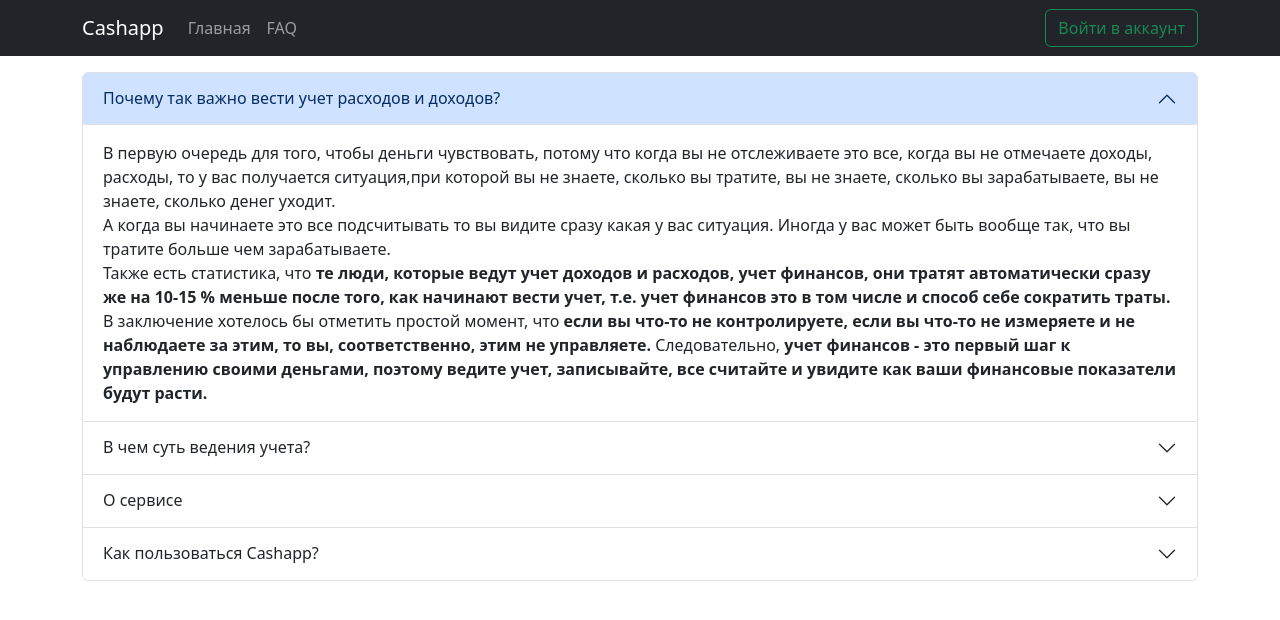
After one commit to kaluginpeter/django-cashapp, a Django app: page /faq/ in a window 1280 px wide. The commit adds this page. Shown: the top 620 px of the page. Run offline with Django 4.2, Linux system fonts and the light colour scheme.

Commit message:
Added some FAQ page descriotion

```diff
--- /dev/null
+++ b/balance/templates/balance/faq.html
@@ -0,0 +1,122 @@
+{% extends 'base.html' %}
+
+{% block content %}
+    <div class="accordion" id="accordionExample">
+        <div class="accordion-item">
+            <h2 class="accordion-header" id="headingOne">
+                <button class="accordion-button" type="button" data-bs-toggle="collapse" data-bs-target="#collapseOne"
+                        aria-expanded="true" aria-controls="collapseOne">
+                    Почему так важно вести учет расходов и доходов?
+                </button>
+            </h2>
+            <div id="collapseOne" class="accordion-collapse collapse show" aria-labelledby="headingOne"
+                 data-bs-parent="#accordionExample">
+                <div class="accordion-body">
+                    В первую очередь для того, чтобы деньги чувствовать, потому что когда вы не отслеживаете это все,
+                    когда вы не отмечаете доходы, расходы, то у вас получается ситуация,при которой вы не знаете,
+                    сколько вы тратите, вы не знаете, сколько вы зарабатываете, вы не знаете, сколько денег уходит.
+                    <br>
+                    А когда вы начинаете это все подсчитывать то вы видите сразу какая у вас ситуация. Иногда у вас
+                    может быть вообще так, что вы тратите больше чем зарабатываете.
+                    <br>
+                    Также есть статистика, что <strong>те люди, которые ведут учет доходов и расходов, учет финансов,
+                    они тратят автоматически сразу же на 10-15 % меньше после того, как начинают вести учет, т.е. учет
+                    финансов это в том числе и способ себе сократить траты.</strong>
+                    <br>
+                    В заключение хотелось бы отметить простой момент, что <strong>если вы что-то не контролируете, если
+                    вы что-то не измеряете и не наблюдаете за этим, то вы, соответственно, этим не управляете.</strong>
+                    Следовательно, <strong> учет финансов - это первый шаг к управлению своими деньгами, поэтому ведите
+                    учет, записывайте, все считайте и увидите как ваши финансовые показатели будут расти.</strong>
+                </div>
+            </div>
+        </div>
+        <div class="accordion-item">
+            <h2 class="accordion-header" id="headingTwo">
+                <button class="accordion-button collapsed" type="button" data-bs-toggle="collapse"
+                        data-bs-target="#collapseTwo" aria-expanded="false" aria-controls="collapseTwo">
+                    В чем суть ведения учета?
+                </button>
+            </h2>
+            <div id="collapseTwo" class="accordion-collapse collapse" aria-labelledby="headingTwo"
+                 data-bs-parent="#accordionExample">
+                <div class="accordion-body">
+                    Иногда кажется, что главная задача учета
+                    финансов - это постоянное отслеживание, сколько потрачено и сколько заработано. На самом деле
+                    учет финансов – это выработка дисциплины и ежедневного контроля, т.е. ежедневный отчет
+                    самому себе, о том что, как и куда потрачено.
+                    <br>
+                    Разумеется таким образом можно создавать разные отчеты для себя, и подводить итоги расходов раз в
+                    неделю или раз в месяц, тем самым более детально и подробно быть в курсе движения ваших денежных
+                    средств.
+                </div>
+            </div>
+        </div>
+        <div class="accordion-item">
+            <h2 class="accordion-header" id="headingThree">
+                <button class="accordion-button collapsed" type="button" data-bs-toggle="collapse"
+                        data-bs-target="#collapseThree" aria-expanded="false" aria-controls="collapseThree">
+                    О сервисе
+                </button>
+            </h2>
+            <div id="collapseThree" class="accordion-collapse collapse" aria-labelledby="headingThree"
+                 data-bs-parent="#accordionExample">
+                <div class="accordion-body">
+                    Это Web - приложение создано с целью помочь людям контролировать свои расходы, не тратя при этом
+                    достаточно больших усилий. Дизайн подобран исключительно для того, чтобы как можно меньше времени
+                    тратить на знакомство с интерфейсом, исключая ненужные кнопки и поля ввода. Тем самым позволяя
+                    пользователю на все <strong>100%</strong>
+                    погрузится в процесс учета финансов, получая при этом удовольствие!
+                </div>
+            </div>
+        </div>
+        <div class="accordion-item">
+            <h2 class="accordion-header" id="headingThree">
+                <button class="accordion-button collapsed" type="button" data-bs-toggle="collapse"
+                        data-bs-target="#collapseThree" aria-expanded="false" aria-controls="collapseThree">
+                    Как пользоваться Cashapp?
+                </button>
+            </h2>
+            <div id="collapseThree" class="accordion-collapse collapse" aria-labelledby="headingThree"
+                 data-bs-parent="#accordionExample">
+                <div class="accordion-body">
+                    1) Для начала Вам будет необходимо зарегистрироваться в системе. Это сделано для удобства,
+                    чтобы Ваши записи хранились в базе данных, и Вы могли в любой подходящий момент получить к ним
+                    доступ
+                    абсолютно на любом устройстве. Да, Вы не ослышались. Наш сервис содержит адаптивный web-дезайн, что
+                    позволит Вам с удобством использовать его на таких платформах как: Windows, Apple MacOs, Linux,
+                    Android, Apple IOS. Дополнительно встроенная кросс-браузерная поддержка также не оставит Вас
+                    равнодушными. Можете не беспокоится насчет безопасности Ваших данных. Сервис выполнен с учетом таких
+                    международных стандартов безопасности как:
+                    <strong>ISO/IEC 15408</strong> и <strong>NIST SP 800-53</strong>. <strong style="color: red">Важно:
+                    Мы не собираем данные о пользователях и не передаем их третьим лицам!</strong>
+                    <br>
+                    2) В графе <strong>"Текущий баланс"</strong> отображается Ваш баланс на текущий момент времени с
+                    учетом
+                    всех трат и
+                    пополнений. Для удобства этот индикатор станет красным, когда Ваш баланс будет ниже 0. Это напомнит
+                    Вам, что финансово не безопасно находится в таком положении т.к Вы тратите больше чем,
+                    зарабатываете.
+                    <br>
+                    3) Под графой <strong>"Введите сумму"</strong> находится поле в которое будет необходимо вводить
+                    сумму,
+                    чтобы занести ее в учет.
+                    <br>
+                    4) Справа от графы <strong>"Введите сумму"</strong> находится графа <strong>"Тип данных"</strong> в
+                    котором Вы указываете к какому типу
+                    финансовой операции(<strong>"Пополнение"</strong> или <strong>"Расход"</strong>) будет относится
+                    Ваша сумма.
+                    <br>
+                    5) Снизу от графы <strong>"Введите сумму"</strong> находится графа <strong>"Добавить
+                    описание"</strong> в которой Вы можете описать
+                    <strong>на что именно</strong> идет эта финансовая операция.
+                    <strong>Совет:</strong> старайтесь описать операцию <strong>коротко</strong> и <strong>по
+                    существу</strong>, без лишних слов. Так спустя время Вам
+                    будет проще и быстрее понять на что именно была сделана эта операция.
+                    <br>
+                    6) Справа от графы <strong>"Тип данных"</strong> находится кнопка <strong>"Добавить"</strong>,
+                    нажимая на которую введенная Вами финансовая операция попадет в базу данных и обработается.
+                </div>
+            </div>
+        </div>
+    </div>
+{% endblock %}
--- a/balance/urls.py
+++ b/balance/urls.py
@@ -6,4 +6,5 @@ urlpatterns = [
     path('create/', views.payment_create),
     path('delete/<int:payment_id>/', views.payment_delete),
     path('list/', views.payments_list, name='payments_list'),
+    path('faq/', views.faq, name='faq'),
 ]
--- a/balance/views.py
+++ b/balance/views.py
@@ -47,3 +47,7 @@ def payments_list(request):
     page_obj = paginator.get_page(page)
 
     return render(request, 'balance/list.html', {'page_obj': page_obj})
+
+
+def faq(request):
+    return render(request, 'balance/faq.html')
--- a/templates/base.html
+++ b/templates/base.html
@@ -1,14 +1,24 @@
 {% extends 'simple.html' %}
 {% block header %}
-    <nav class="navbar navbar-dark bg-dark">
+    <nav class="navbar navbar-dark bg-dark navbar-expand-lg">
         <div class="container-xl">
             <a class="navbar-brand mb-0 h1" href="/">Cashapp</a>
-
+            <div class="collapse navbar-collapse" id="navbarSupportedContent">
+                <ul class="navbar-nav mr-auto">
+                    <li class="nav-item">
+                        <a class="nav-link" href="/">Главная</a>
+                    </li>
+                    <li class="nav-item">
+                        <a class="nav-link" href="{% url 'faq' %}">FAQ</a>
+                    </li>
+                </ul>
+            </div>
             {% if user.is_authenticated %}
                 <a href="{% url 'logout' %}?next={{ request.path }}" class="btn btn-outline-danger">Выйти из
                     аккаунта</a>
             {% else %}
-                <a href="{% url 'login' %}?next={{ request.path }}" class="btn btn-outline-success">Войти в аккаунт</a>
+                <a href="{% url 'login' %}?next={{ request.path }}" class="btn btn-outline-success">Войти в
+                    аккаунт</a>
             {% endif %}
         </div>
     </nav>
```
